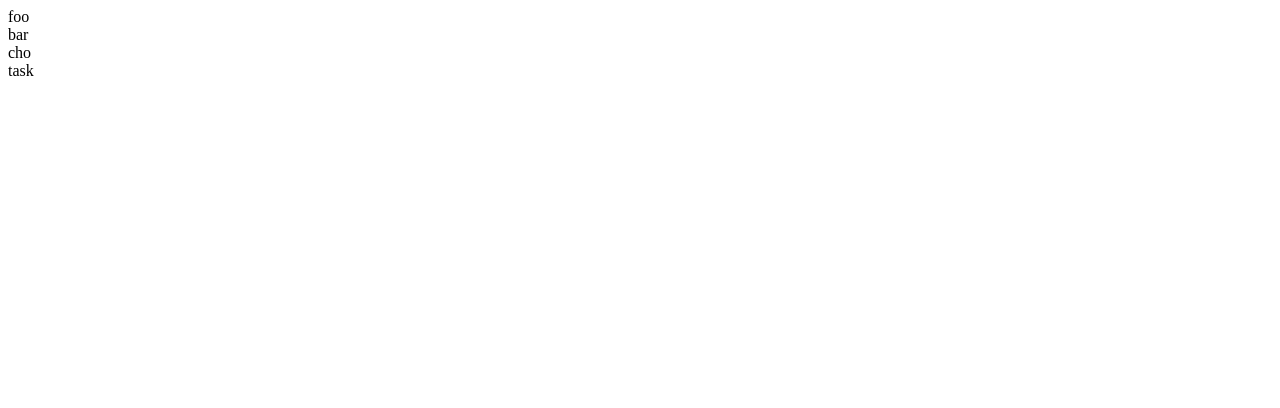
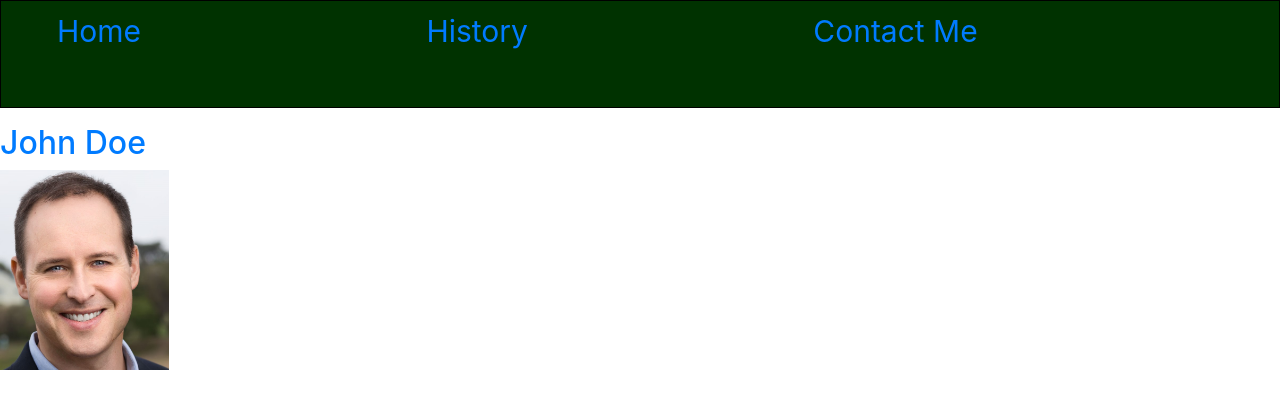
Before and after one commit to dangetz/DS-HW1, a plain HTML site: page index.html in a window 1280 px wide. Drawn offline with nearby package versions, Linux system fonts and the light colour scheme.

Commit message:
Basic Navbar, Begining content

```diff
--- a/index.html
+++ b/index.html
@@ -1,25 +1,57 @@
-<!doctype>
-<html>
-<head>
+<!doctype html>
+<html lang="en">
+  <head>
+    <!-- Required meta tags -->
+    <meta charset="utf-8">
+    <meta name="viewport" content="width=device-width, initial-scale=1, shrink-to-fit=no">
 
-</head>
-<body>
+    <!-- Bootstrap CSS -->
+    <link rel="stylesheet" href="https://stackpath.bootstrapcdn.com/bootstrap/4.1.3/css/bootstrap.min.css" integrity="sha384-MCw98/SFnGE8fJT3GXwEOngsV7Zt27NXFoaoApmYm81iuXoPkFOJwJ8ERdknLPMO" crossorigin="anonymous">
 
-  <div>
-    foo
-  </div>
 
-  <div>
-    bar
-  </div>
+    <style type="text/css">
+    ul {
+list-style: none;
+border: 1px solid black;
+background-color: rgb(0,50,0);
+text-align: center;
+font-size: 30px;
+}
+img{
+  align-items: center;
+  height: 200px;
+}
+    </style>
+    <title>home_page</title>
+  </head>
+  <body>
+<!-- Navbar -->
+<ul>
+  <div class="navbar">
+  <li>
+    <a href="index.html"> Home </a>
+  </li>
 
-  <div>
-    cho
-  </div>
+    <li>
+      <a href="History.html"> History </a>
+      </li>
 
-  <div>
-    task
-  </div>
+      <li>
+        <a href="Contact Page"> Contact Me
+        </li>
+      </div>
+      <br>
+    </ul>
+      <div>
 
-</body>
+      <h2>
+        John Doe
+      </h2>
+      <div>
+<main class="row">
+<div class= "col-xs-12 col-sm-12 col-md-6">
+      <img class="img-responsive" src="John_Doe_Headshot.png">
+    </div>
+    <main>
+  </body>
 </html>
```
Also changed, not shown: John_Doe_Headshot.png (added).
